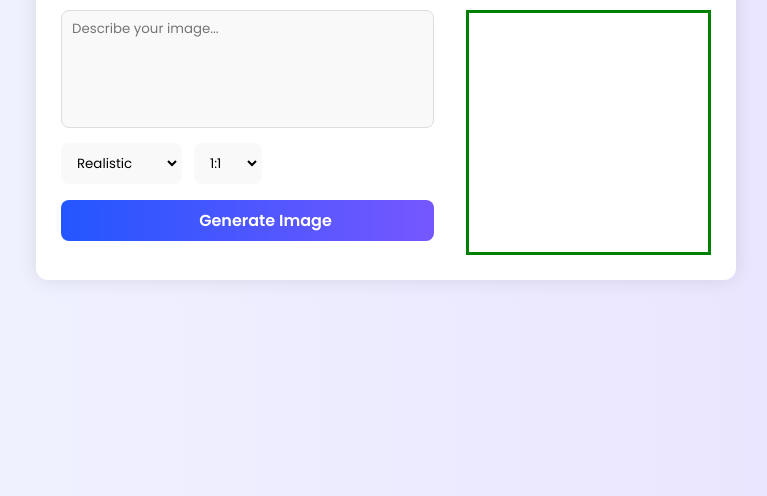
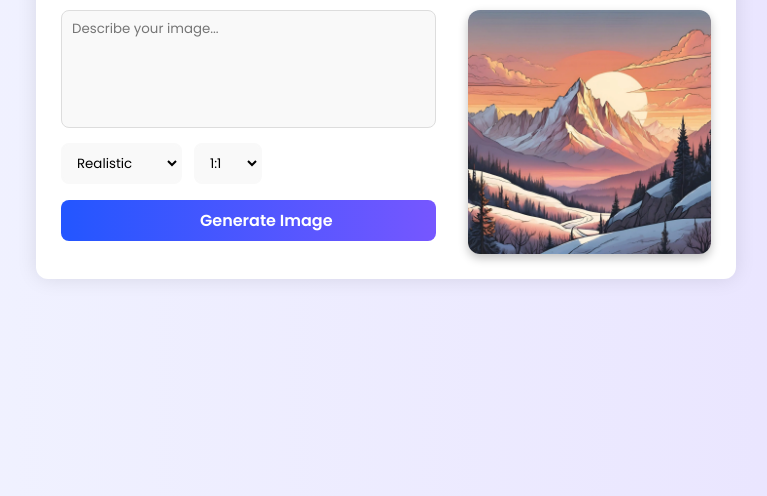
Before and after one commit to lamourianass/AI-image-generator, a plain HTML site: page index.html in a window 1280 px wide. Shown: the part 304-800 px from the top of the page, without its empty margins (254-1021 px from the left). Drawn offline with nearby package versions, Linux system fonts and the light colour scheme; some icons are missing.

Commit message:
.image-container__image-result #css

```diff
--- a/index.html
+++ b/index.html
@@ -43,7 +43,9 @@
             Generate Image
           </button>
         </section>
-        <section class="image-container"></section>
+        <section class="image-container">
+          <img id="imageResult" class="image-container__image-result" src="example.jpeg" />
+        </section>
       </div>
     </main>
     <script src="script.js"></script>
--- a/style.css
+++ b/style.css
@@ -139,7 +139,22 @@ body {
 }
 
 .image-container {
-  border: solid green;
+  /* border: solid green; */
   aspect-ratio: 1/1;
   width: 65%;
+  border-radius: 12px;
+  overflow: hidden;
+  box-shadow: 0px 4px 10px rgba(0, 0, 0, 0.25);
+  cursor: pointer;
 }
+
+.image-container:hover .image-container__image-result {
+transform: scale(1.05);
+}
+
+.image-container__image-result {
+  width: 100%;
+  height: 100%;
+  object-fit: cover;
+  transition: 300ms ease;
+}
```
